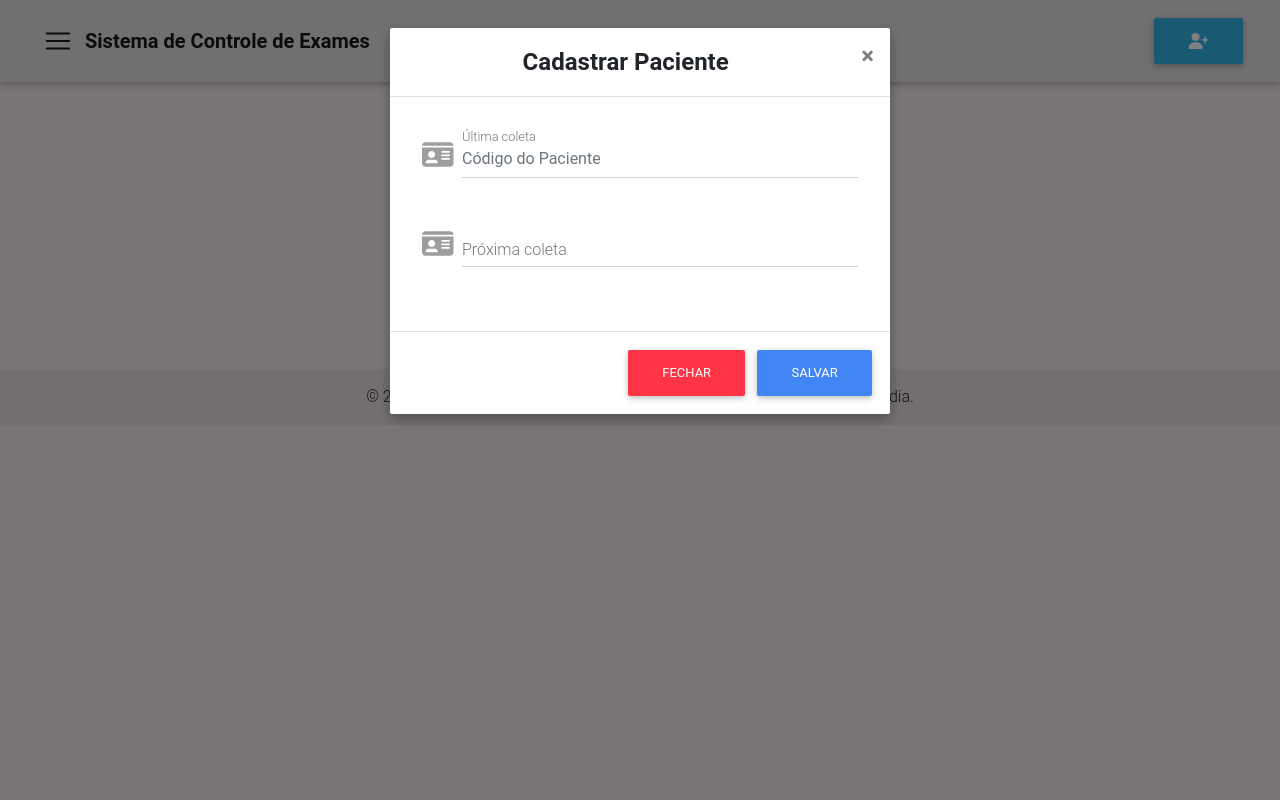
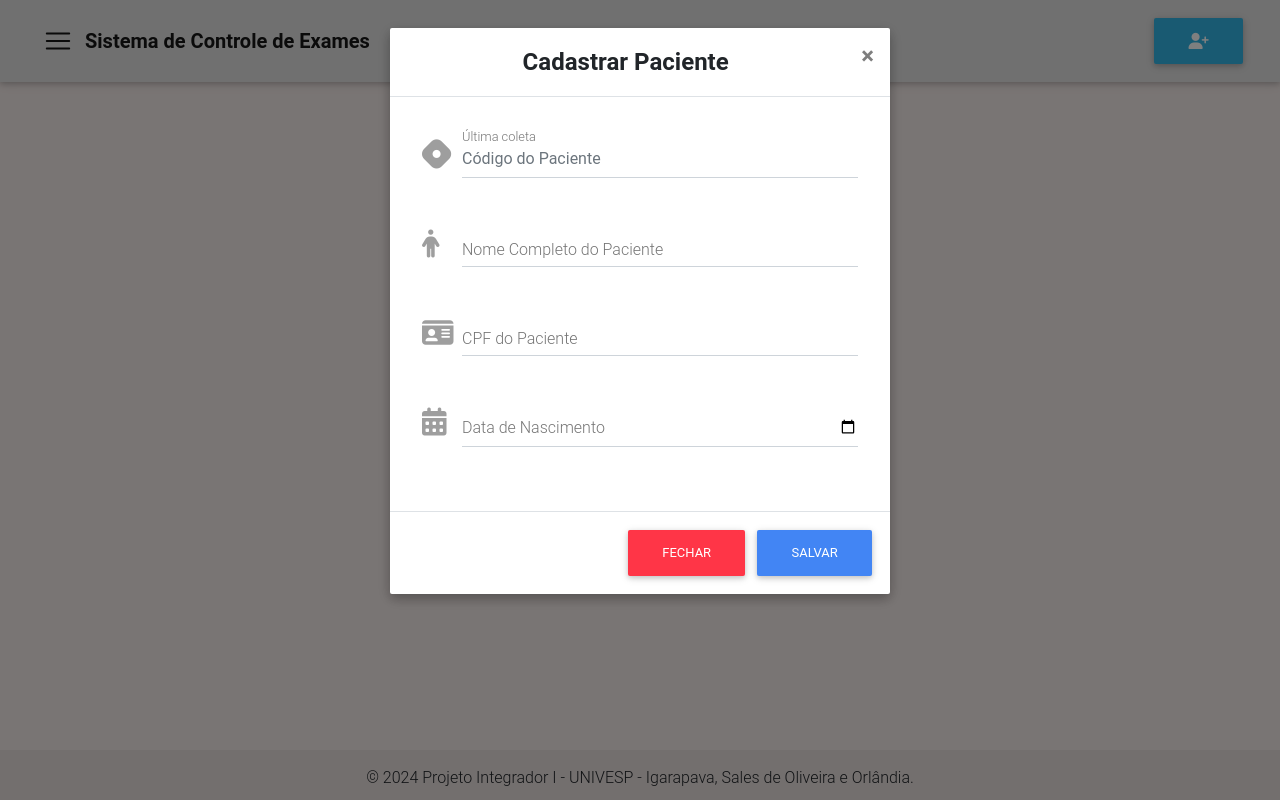
Before and after one commit to leandrosenazuza/api-consulta-medica, a Flask app: page / in a window 1280 px wide, after a click that opens the changed part. Run offline with Flask 3, Linux system fonts and the light colour scheme; data that the repository does not hold is empty; some libraries are stand-ins or nearby versions.

Commit message:
[WIP]: POSICAO MODAL

```diff
--- a/src/static/css/style.css
+++ b/src/static/css/style.css
@@ -73,3 +73,11 @@ body {
     font-size: 1.2em;
     background-color: rgb(177, 175, 174);
 }
+
+footer {
+    position:fixed;
+    left:0px;
+    bottom:0px;
+    height:50px;
+    width:100%;
+}
--- /dev/null
+++ b/src/static/js/script.js
@@ -0,0 +1,4 @@
+
+$(document).ready(function($) {
+    $('#cpfInput').mask('000.000.000-00');
+});
--- a/src/templates/base.html
+++ b/src/templates/base.html
@@ -11,14 +11,17 @@
     <link rel="stylesheet" href="https://cdnjs.cloudflare.com/ajax/libs/twitter-bootstrap/4.5.0/css/bootstrap.min.css" integrity="sha512-rO2SXEKBSICa/AfyhEK5ZqWFCOok1rcgPYfGOqtX35OyiraBg6Xa4NnBJwXgpIRoXeWjcAmcQniMhp22htDc6g==" crossorigin="anonymous" referrerpolicy="no-referrer" />
     <!--Material Design Boostrap-->
     <link rel="stylesheet" href="https://cdnjs.cloudflare.com/ajax/libs/mdbootstrap/4.19.1/css/mdb.min.css" integrity="sha512-RO38pBRxYH3SoOprtPTD86JFOclM51/XTIdEPh5j8sj4tp8jmQIx26twG52UaLi//hQldfrh7e51WzP9wuP32Q==" crossorigin="anonymous" referrerpolicy="no-referrer" />
-    <link rel="stylesheet" href="{{ url_for('static', filename='css/style.css') }}">
+    <!--JQuery Mask para os input-->
+    <script src="https://code.jquery.com/jquery-3.0.0.min.js"></script>
+    <script src="https://cdnjs.cloudflare.com/ajax/libs/jquery.maskedinput/1.4.1/jquery.maskedinput.min.js" integrity="sha512-d4KkQohk+HswGs6A1d6Gak6Bb9rMWtxjOa0IiY49Q3TeFd5xAzjWXDCBW9RS7m86FQ4RzM2BdHmdJnnKRYknxw==" crossorigin="anonymous" referrerpolicy="no-referrer"></script>
     <link rel="stylesheet" href="{{ url_for('static', filename='css/style.css') }}">
 
 </head>
 <body>
+    <script src="https://cdnjs.cloudflare.com/ajax/libs/jquery.mask/1.14.10/jquery.mask.js"></script>
     <script src="/static/js/script.js"></script>
 
-    {% include "partials/msg.html" %}
+{% include "partials/msg.html" %}
     {% include "partials/nav.html" %}
 
     {% block content %}
--- a/src/templates/partials/nav.html
+++ b/src/templates/partials/nav.html
@@ -70,17 +70,46 @@
                     </form>
                     -->
                     <div class="md-form mb-5">
-                        <i class="fas fa-id-card prefix grey-text"></i>
+                        <i class="fas fa-brands fa-hashnode prefix grey-text"></i>
                         <input type="number" name="codigoPaciente" placeholder="Código do Paciente"
                                class="form-control validate">
                         <label data-error="wrong" data-success="right">Última coleta</label>
                     </div>
 
                     <div class="md-form mb-5">
-                        <i class="fas fa-id-card prefix grey-text"></i>
-                        <input type="text" name="proximaColeta" class="form-control validate">
-                        <label data-error="wrong" data-success="right">Próxima coleta</label>
+                        <i class="fas fa-solid fa-person prefix grey-text"></i>
+                        <input type="text" name="nome" class="form-control validate">
+                        <label data-error="wrong" data-success="right">Nome Completo do Paciente</label>
                     </div>
+
+                    <div class="md-form mb-5">
+                        <i class="fa-solid fa-id-card prefix grey-text"></i>
+                        <input type="text" name="CPF" id="cpfInput" class="form-control">
+                        <label data-error="wrong" data-success="right">CPF do Paciente</label>
+                    </div>
+
+                    <div class="md-form mb-5">
+                        <i class="fa-solid fa-calendar-days prefix grey-text"></i>
+                        <input type="date" name="dataNascimento" id="dataNascimento" class="form-control" >
+                        <label data-error="wrong" data-success="right">Data de Nascimento</label>
+                    </div>
+
+                   <!-- <div class="row">
+                        <div class="col-md-6">
+                            <div class="md-form mb-5">
+                                <i class="fa-solid fa-calendar-days prefix grey-text"></i>
+                                <input type="date" name="dataNascimento" id="dataNascimento" class="form-control" >
+                                <label data-error="wrong" data-success="right">Data de Nascimento</label>
+                            </div>
+                        </div>
+                        <div class="col-md-6">
+                            <div class="md-form mb-5">
+                                <i class="fa-solid fa-calendar-check prefix grey-text"></i>
+                                <input type="number" name="idade" class="form-control" readonly>
+                                <label data-error="wrong" data-success="right">Idade</label>
+                            </div>
+                        </div>
+                    </div>-->
                 </form>
             </div>
             <div class="modal-footer">
```
Also changed, not shown: src/templates/partials/footer.html (+0 -24 lines), src/templates/public/index.html (+0 -66 lines).
